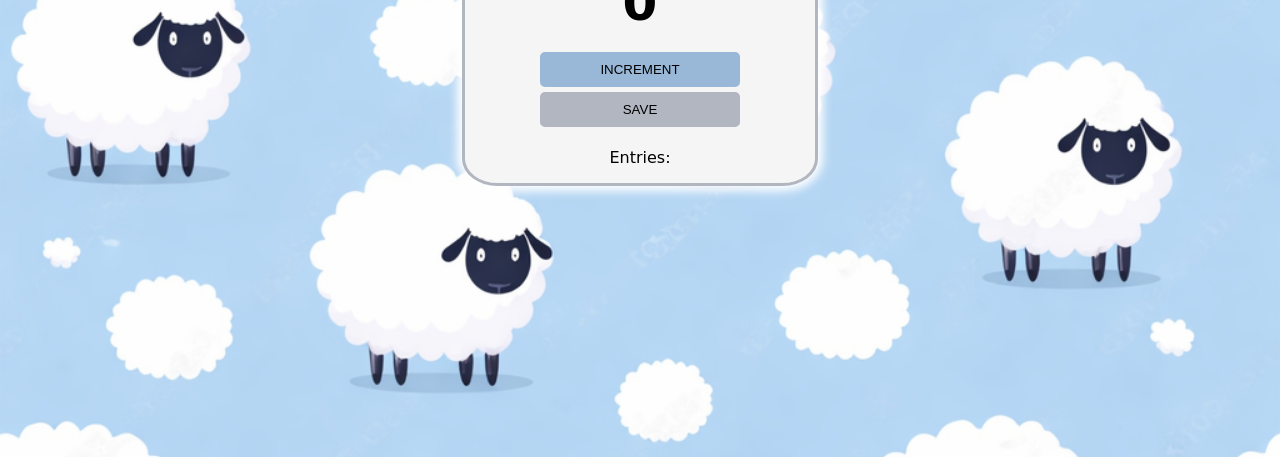
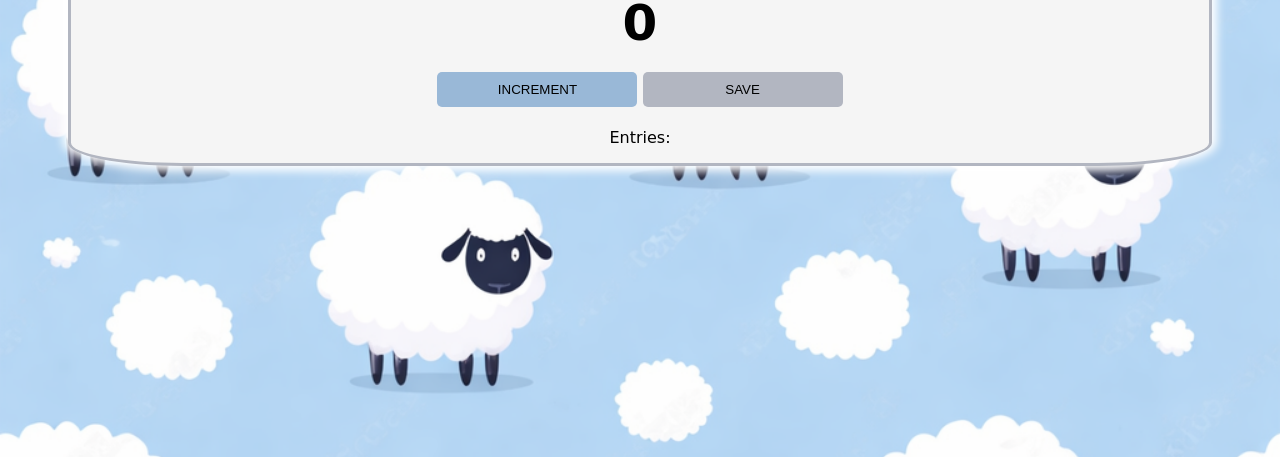
Before and after one commit to rampichino/sheep_counter, a plain HTML site: page index.html in a window 1280 px wide. Shown: the part 359-816 px from the top of the page. Drawn offline with Linux system fonts and the light colour scheme; a web font is replaced by a local one.

Commit message:
Adjust max-width for dashboard to 90%

```diff
--- a/index.css
+++ b/index.css
@@ -49,7 +49,7 @@ button {
 
 #dashboard {
     width: 100%;                    /* ensure full width */
-    max-width: min(90%, 350px);     /* responsive constraint */
+    max-width: 90%;
     margin: auto;
     border: 3px solid #B2B6C1;
     border-radius: 10%;
```
